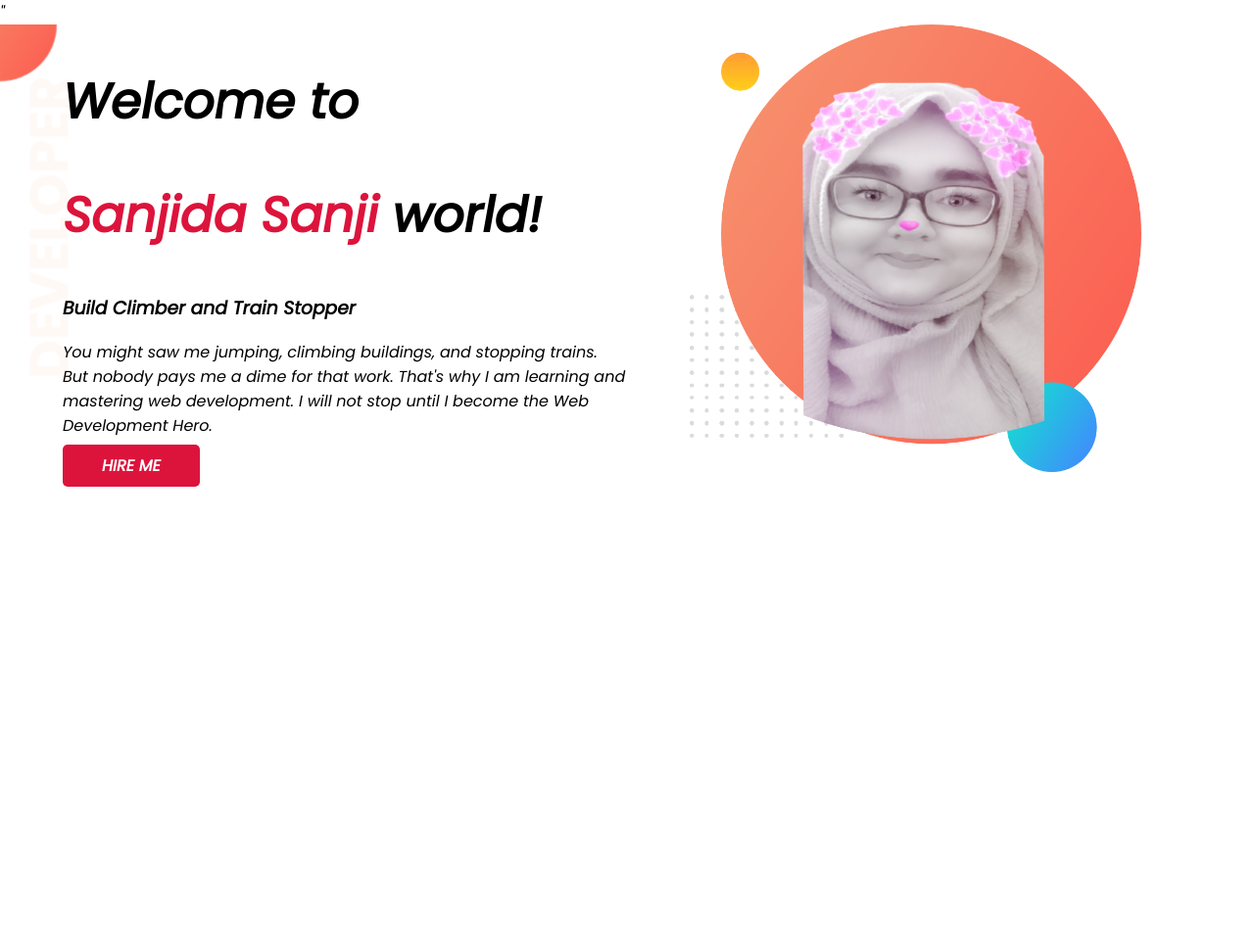
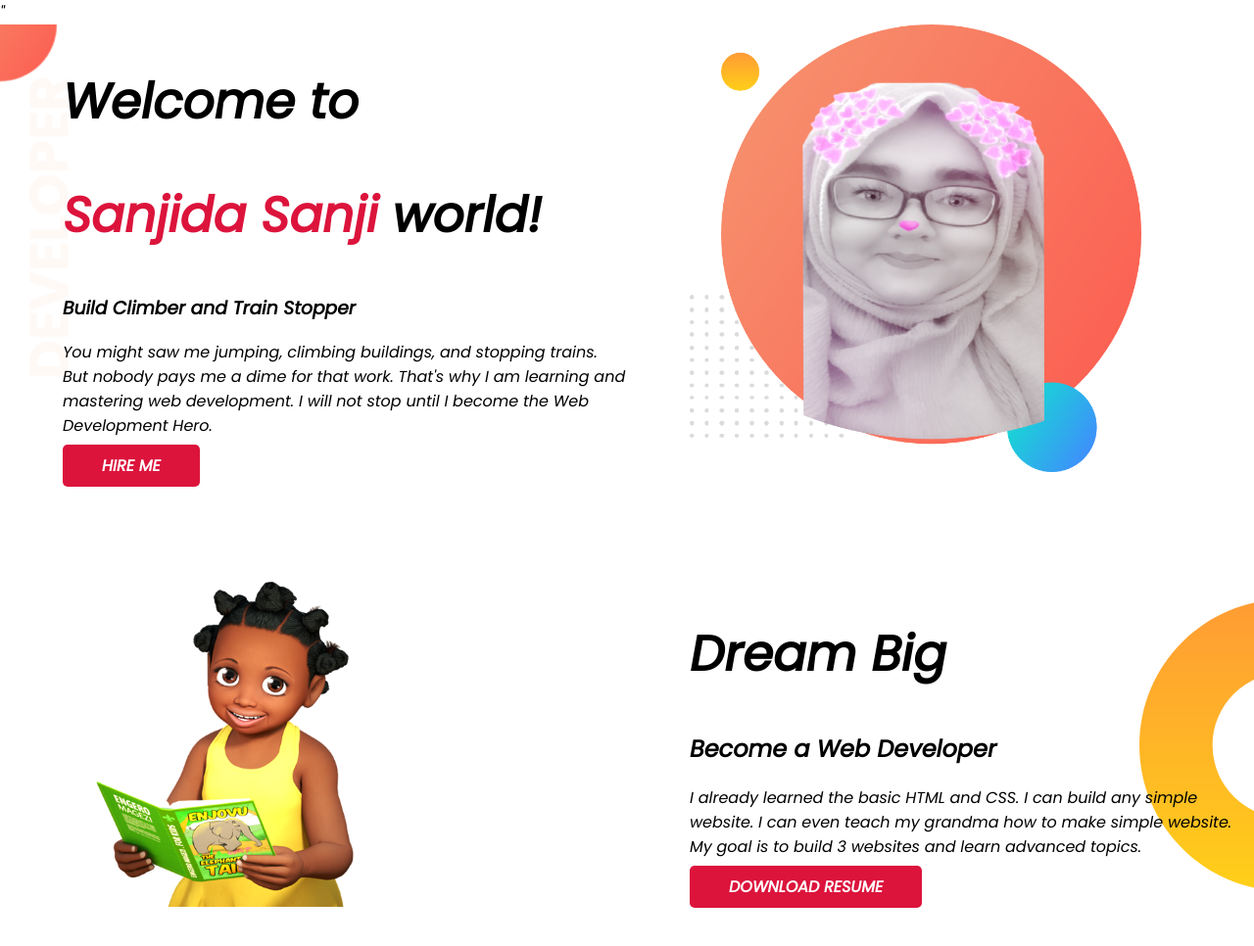
Before and after one commit to Sanjidafarjana/developer-portfolio, a plain HTML site: page index.html in a window 1280 px wide. Shown: the whole page at 98% size. Before the commit the page ends 800 px from the top, so only its background shows below. Drawn offline with Linux system fonts and the light colour scheme.

Commit message:
dream added

```diff
--- a/index.html
+++ b/index.html
@@ -23,6 +23,17 @@
     <img src="showOff/my-bg.png">
     </div>
     </section>
+    <section class="dream-big">
+        <div class="half-width">
+            <img src="images/Nkoza_Nankya_Featured_Character_Read_00.png">
+        </div>
+        <div class="half-width">
+            <h1>Dream Big</h1>
+            <h2>Become a Web Developer</h2>
+            <p>I already learned the basic HTML and CSS. I can build any simple website. I can even teach my grandma how to make simple website. My goal is to build 3 websites and learn advanced topics.</p>
+            <a class="link-button" target="_blank" href="https://www.facebook.com/profile.php?id=100008708622315">DOWNLOAD RESUME</a>
+        </div>
+    </section>
 
 </body>
 </html>
--- a/style.css
+++ b/style.css
@@ -10,6 +10,7 @@ h1{
 }
 section{
     display: flex;
+    margin-bottom: 100px;
 }
 .half-width{
     width: 50%;
@@ -30,3 +31,8 @@ section{
     background-image: url(images/top-banner.png);
     background-repeat: no-repeat;
 }
+.dream-big{
+    background-image: url(images/dream-bg.png);
+    background-repeat: no-repeat;
+    background-position: right;
+}
```
